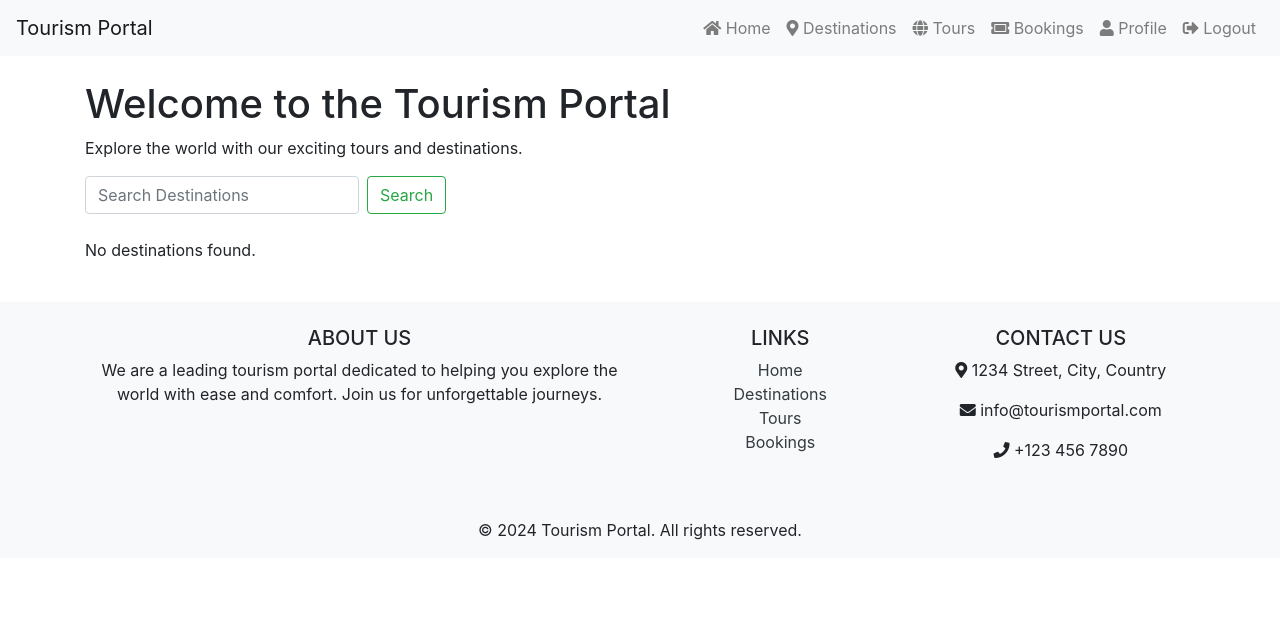
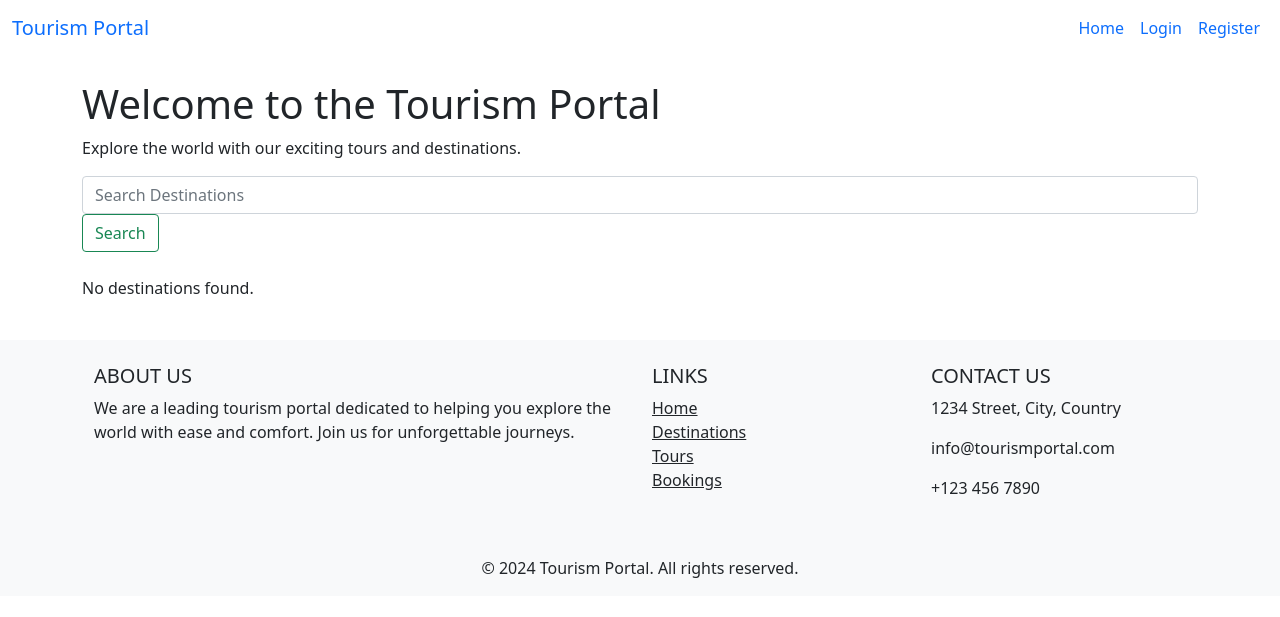
Before and after one commit to Ramborghini10/TZ-TourismPortal, a PHP site: page / in a window 1280 px wide. Shown: the top 617 px of the page. Run offline with PHP 8.4, Linux system fonts and the light colour scheme; data that the repository does not hold is empty.

Commit message:
aincluded files

```diff
--- a/includes/header.php
+++ b/includes/header.php
@@ -1,41 +1,33 @@
+
 <!DOCTYPE html>
 <html lang="en">
 <head>
     <meta charset="UTF-8">
     <meta name="viewport" content="width=device-width, initial-scale=1.0">
-    <title>Tourism Portal</title>
-    <!-- Bootstrap CSS -->
-    <link rel="stylesheet" href="https://stackpath.bootstrapcdn.com/bootstrap/4.5.2/css/bootstrap.min.css">
-    <!-- FontAwesome CSS -->
-    <link rel="stylesheet" href="https://cdnjs.cloudflare.com/ajax/libs/font-awesome/5.15.3/css/all.min.css">
+    <title>Home - Tourism Portal</title>
+    <link href="assets/css/bootstrap.min.css" rel="stylesheet">
 </head>
-<body>
-
-<nav class="navbar navbar-expand-lg navbar-light bg-light">
-    <a class="navbar-brand" href="index.php">Tourism Portal</a>
-    <button class="navbar-toggler" type="button" data-toggle="collapse" data-target="#navbarNav" aria-controls="navbarNav" aria-expanded="false" aria-label="Toggle navigation">
+<nav class="navbar navbar-expand-lg navbar-success">
+        <div class="container-fluid">
+            <a class="navbar-brand" href="#">Tourism Portal</a>
+            <button class="navbar-toggler" type="button" data-bs-toggle="collapse" data-bs-target="#navbarNav" aria-controls="navbarNav" aria-expanded="false" aria-label="Toggle navigation">
                 <span class="navbar-toggler-icon"></span>
             </button>
             <div class="collapse navbar-collapse" id="navbarNav">
-        <ul class="navbar-nav ml-auto">
+                <ul class="navbar-nav ms-auto">
                     <li class="nav-item">
-                <a class="nav-link" href="index.php"><i class="fas fa-home"></i> Home</a>
+                        <a class="nav-link" href="index.php">Home</a>
                     </li>
                     <li class="nav-item">
-                <a class="nav-link" href="destinations.php"><i class="fas fa-map-marker-alt"></i> Destinations</a>
+                        <a class="nav-link" href="login.php">Login</a>
                     </li>
                     <li class="nav-item">
-                <a class="nav-link" href="tours.php"><i class="fas fa-globe"></i> Tours</a>
+                        <a class="nav-link" href="register.php">Register</a>
                     </li>
-            <li class="nav-item">
-                <a class="nav-link" href="bookings.php"><i class="fas fa-ticket-alt"></i> Bookings</a>
-            </li>
-            <li class="nav-item">
-                <a class="nav-link" href="profile.php"><i class="fas fa-user"></i> Profile</a>
-            </li>
-            <li class="nav-item">
-                <a class="nav-link" href="logout.php"><i class="fas fa-sign-out-alt"></i> Logout</a>
-            </li>
+                    <!-- <li class="nav-item">
+                        <a class="nav-link" href="logout.php">Logout</a>
+                    </li> -->
                 </ul>
             </div>
+        </div>
     </nav>
--- a/includes/session.php
+++ b/includes/session.php
@@ -3,6 +3,6 @@ session_start();
 
 // Check if user is not logged in, redirect to login page
 if (!isset($_SESSION['email']) || !isset($_SESSION['role'])) {
-    header("location: ../login.php");
+    header("location: ../index.php");
     exit;
 }
```
Lines whose indentation alone changed are shown as unchanged.
